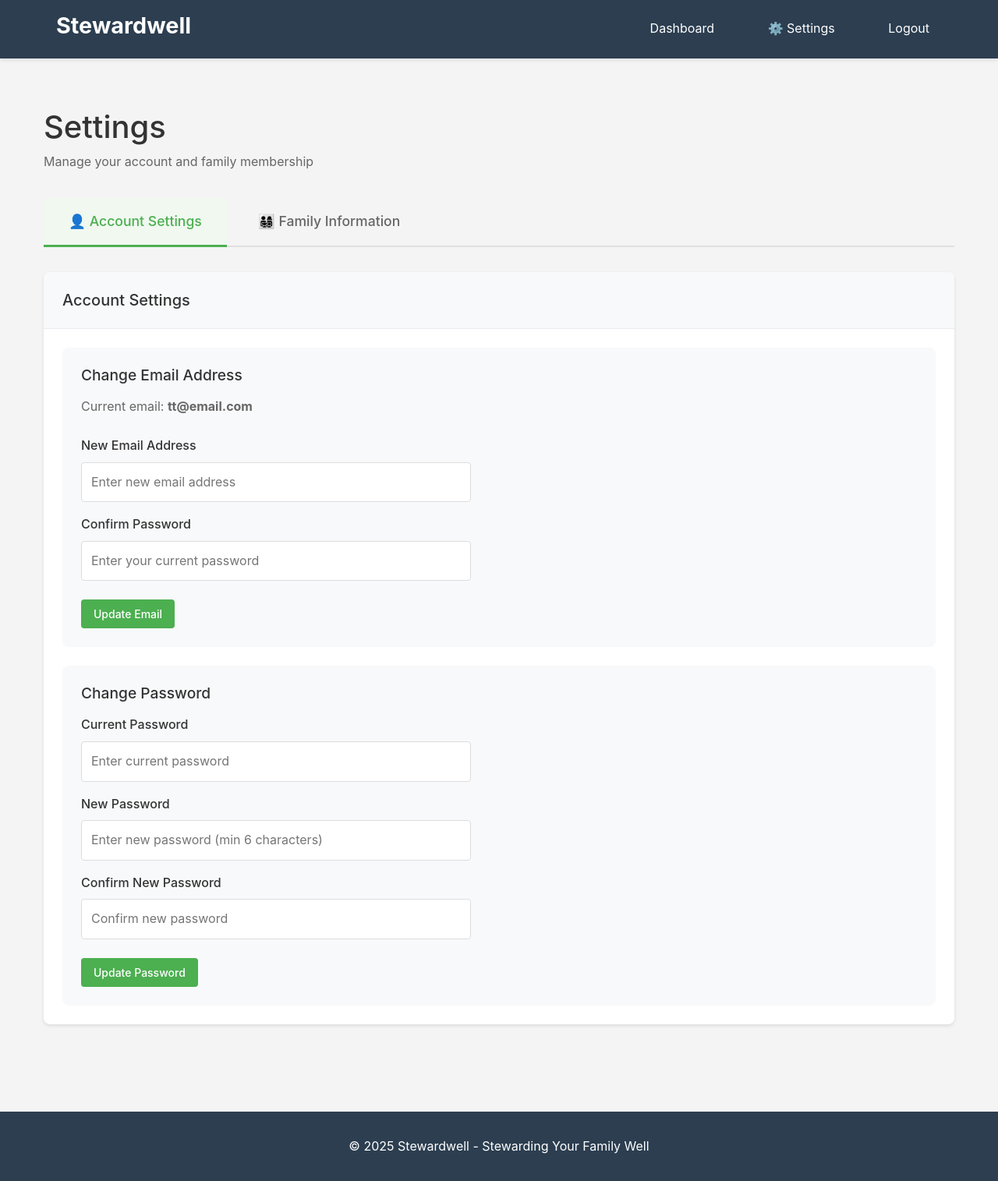
After one commit to tylerthibault/stewardwell_two, a Flask app: page /parent/family-settings in a window 1280 px wide. The commit adds this page. Shown: the whole page at 78% size. Run offline with Flask 3, Linux system fonts and the light colour scheme; the visitor is signed in with stand-in values (Sample User, id 1); some libraries are stand-ins or nearby versions.

Commit message:
added settings

```diff
--- a/src/controllers/parent_controller.py
+++ b/src/controllers/parent_controller.py
@@ -585,3 +585,239 @@ def cancel_purchase(purchase_id):
         flash('Failed to cancel purchase. Please try again.', 'error')
 
     return redirect(url_for('parent.dashboard'))
+
+
+@parent_bp.route('/family-settings')
+@login_required
+def family_settings():
+    parent_id = session.get('parent_id')
+    family_id = session.get('family_id')
+
+    parent = Parent.query.get(parent_id)
+    family = Family.query.get(family_id)
+
+    if not parent or not family:
+        flash('Session expired. Please login again.', 'error')
+        return redirect(url_for('auth.login'))
+
+    # Get all parents in the family
+    family_parents = Parent.query.filter_by(family_id=family_id).all()
+
+    return render_template('private/parents/family_settings/index.html',
+                         parent=parent,
+                         family=family,
+                         family_parents=family_parents)
+
+
+@parent_bp.route('/leave-family', methods=['POST'])
+@login_required
+def leave_family():
+    parent_id = session.get('parent_id')
+    family_id = session.get('family_id')
+
+    parent = Parent.query.get(parent_id)
+    family = Family.query.get(family_id)
+
+    if not parent or not family:
+        flash('Session expired. Please login again.', 'error')
+        return redirect(url_for('auth.login'))
+
+    # Check if this is the only parent
+    family_parents = Parent.query.filter_by(family_id=family_id).all()
+
+    if len(family_parents) == 1:
+        # Last parent - delete the entire family and all related data
+        flash('You are the last parent. Leaving will delete the entire family and all data.', 'warning')
+
+        # The cascade delete will handle kids, chores, assignments, store items, purchases
+        db.session.delete(family)
+        db.session.delete(parent)
+
+        try:
+            db.session.commit()
+            session.clear()
+            flash('Family deleted. You can create a new family or join an existing one.', 'info')
+            return redirect(url_for('auth.register'))
+        except Exception as e:
+            db.session.rollback()
+            flash('Failed to leave family. Please try again.', 'error')
+            return redirect(url_for('parent.family_settings'))
+    else:
+        # Multiple parents - just remove this parent
+        # If this parent is the head, transfer head status to another parent
+        if parent.is_head:
+            other_parent = next((p for p in family_parents if p.id != parent_id), None)
+            if other_parent:
+                other_parent.is_head = True
+
+        db.session.delete(parent)
+
+        try:
+            db.session.commit()
+            session.clear()
+            flash('You have left the family. You can create a new family or join a different one.', 'info')
+            return redirect(url_for('auth.register'))
+        except Exception as e:
+            db.session.rollback()
+            flash('Failed to leave family. Please try again.', 'error')
+            return redirect(url_for('parent.family_settings'))
+
+
+@parent_bp.route('/join-new-family', methods=['POST'])
+@login_required
+def join_new_family():
+    parent_id = session.get('parent_id')
+    family_code = request.form.get('family_code', '').strip().upper()
+
+    if not family_code:
+        flash('Family code is required.', 'error')
+        return redirect(url_for('parent.family_settings'))
+
+    parent = Parent.query.get(parent_id)
+    current_family_id = parent.family_id
+
+    # Find the new family
+    new_family = Family.query.filter_by(family_code=family_code).first()
+
+    if not new_family:
+        flash('Invalid family code. Please check and try again.', 'error')
+        return redirect(url_for('parent.family_settings'))
+
+    if new_family.id == current_family_id:
+        flash('You are already in this family.', 'error')
+        return redirect(url_for('parent.family_settings'))
+
+    # Check if this is the only parent in current family
+    current_family_parents = Parent.query.filter_by(family_id=current_family_id).all()
+
+    if len(current_family_parents) == 1:
+        # Last parent - need to delete the old family
+        old_family = Family.query.get(current_family_id)
+
+        # Transfer parent to new family
+        parent.family_id = new_family.id
+        parent.is_head = False  # Not head of the new family
+
+        # Delete old family (cascade will handle related data)
+        db.session.delete(old_family)
+    else:
+        # Multiple parents in old family
+        # If this parent was head, transfer head status
+        if parent.is_head:
+            other_parent = next((p for p in current_family_parents if p.id != parent_id), None)
+            if other_parent:
+                other_parent.is_head = True
+
+        # Transfer parent to new family
+        parent.family_id = new_family.id
+        parent.is_head = False  # Not head of the new family
+
+    try:
+        db.session.commit()
+
+        # Update session
+        session['family_id'] = new_family.id
+
+        flash(f'Successfully joined the {new_family.name} family!', 'success')
+        return redirect(url_for('parent.dashboard'))
+    except Exception as e:
+        db.session.rollback()
+        flash('Failed to join new family. Please try again.', 'error')
+        return redirect(url_for('parent.family_settings'))
+
+
+@parent_bp.route('/change-email', methods=['POST'])
+@login_required
+def change_email():
+    parent_id = session.get('parent_id')
+    new_email = request.form.get('new_email', '').strip()
+    confirm_password = request.form.get('confirm_password', '').strip()
+
+    if not new_email or not confirm_password:
+        flash('Email and password are required.', 'error')
+        return redirect(url_for('parent.family_settings'))
+
+    parent = Parent.query.get(parent_id)
+
+    if not parent:
+        flash('Session expired. Please login again.', 'error')
+        return redirect(url_for('auth.login'))
+
+    # Verify current password
+    if not parent.check_password(confirm_password):
+        flash('Incorrect password.', 'error')
+        return redirect(url_for('parent.family_settings'))
+
+    # Check if new email is already in use
+    existing_parent = Parent.query.filter_by(email=new_email).first()
+    if existing_parent and existing_parent.id != parent_id:
+        flash('Email address already in use.', 'error')
+        return redirect(url_for('parent.family_settings'))
+
+    # Check if email is the same
+    if parent.email == new_email:
+        flash('New email is the same as current email.', 'info')
+        return redirect(url_for('parent.family_settings'))
+
+    # Update email
+    parent.email = new_email
+
+    try:
+        db.session.commit()
+        flash('Email address updated successfully!', 'success')
+    except Exception as e:
+        db.session.rollback()
+        flash('Failed to update email. Please try again.', 'error')
+
+    return redirect(url_for('parent.family_settings'))
+
+
+@parent_bp.route('/change-password', methods=['POST'])
+@login_required
+def change_password():
+    parent_id = session.get('parent_id')
+    current_password = request.form.get('current_password', '').strip()
+    new_password = request.form.get('new_password', '').strip()
+    confirm_new_password = request.form.get('confirm_new_password', '').strip()
+
+    if not current_password or not new_password or not confirm_new_password:
+        flash('All password fields are required.', 'error')
+        return redirect(url_for('parent.family_settings'))
+
+    parent = Parent.query.get(parent_id)
+
+    if not parent:
+        flash('Session expired. Please login again.', 'error')
+        return redirect(url_for('auth.login'))
+
+    # Verify current password
+    if not parent.check_password(current_password):
+        flash('Current password is incorrect.', 'error')
+        return redirect(url_for('parent.family_settings'))
+
+    # Check password length
+    if len(new_password) < 6:
+        flash('New password must be at least 6 characters.', 'error')
+        return redirect(url_for('parent.family_settings'))
+
+    # Check passwords match
+    if new_password != confirm_new_password:
+        flash('New passwords do not match.', 'error')
+        return redirect(url_for('parent.family_settings'))
+
+    # Check if new password is same as current
+    if parent.check_password(new_password):
+        flash('New password cannot be the same as current password.', 'info')
+        return redirect(url_for('parent.family_settings'))
+
+    # Update password
+    parent.set_password(new_password)
+
+    try:
+        db.session.commit()
+        flash('Password updated successfully!', 'success')
+    except Exception as e:
+        db.session.rollback()
+        flash('Failed to update password. Please try again.', 'error')
+
+    return redirect(url_for('parent.family_settings'))
--- a/src/static/css/parent.css
+++ b/src/static/css/parent.css
@@ -415,6 +415,140 @@
     letter-spacing: 0.1em;
 }
 
+/* Family Settings Page */
+.settings-tabs {
+    display: flex;
+    gap: 0.5rem;
+    margin-bottom: 2rem;
+    border-bottom: 2px solid #e0e0e0;
+}
+
+.settings-tab {
+    padding: 1rem 2rem;
+    background: none;
+    border: none;
+    border-bottom: 3px solid transparent;
+    cursor: pointer;
+    font-size: 1.1rem;
+    font-weight: 500;
+    color: #666;
+    transition: all 0.2s;
+    position: relative;
+    bottom: -2px;
+}
+
+.settings-tab:hover {
+    color: #4CAF50;
+    background: #f8f9fa;
+}
+
+.settings-tab.active {
+    color: #4CAF50;
+    border-bottom-color: #4CAF50;
+    background: #f0f8f0;
+}
+
+.tab-content {
+    display: none;
+}
+
+.tab-content.active {
+    display: block;
+}
+
+.family-info-section {
+    display: flex;
+    flex-direction: column;
+    gap: 1rem;
+}
+
+.settings-section {
+    padding: 1.5rem;
+    background: #f8f9fa;
+    border-radius: 8px;
+    margin-bottom: 1.5rem;
+}
+
+.settings-section:last-child {
+    margin-bottom: 0;
+}
+
+.settings-section h4 {
+    margin: 0 0 1rem 0;
+    color: #333;
+    font-size: 1.2rem;
+}
+
+.settings-section form {
+    max-width: 500px;
+}
+
+.settings-section .form-group {
+    margin-bottom: 1rem;
+}
+
+.settings-section .btn {
+    margin-top: 0.5rem;
+}
+
+.info-row {
+    display: flex;
+    align-items: center;
+    gap: 1rem;
+    padding: 0.75rem;
+    background: #f8f9fa;
+    border-radius: 6px;
+}
+
+.info-row strong {
+    min-width: 150px;
+    color: #555;
+}
+
+.info-row .family-code {
+    font-size: 1.25rem;
+}
+
+.family-members-list {
+    margin-top: 1.5rem;
+    padding-top: 1.5rem;
+    border-top: 1px solid #e0e0e0;
+}
+
+.family-members-list h4 {
+    margin-bottom: 1rem;
+    color: #333;
+}
+
+.family-members-list ul {
+    list-style: none;
+    padding: 0;
+    margin: 0;
+}
+
+.family-members-list li {
+    padding: 0.75rem;
+    background: #f8f9fa;
+    border-radius: 6px;
+    margin-bottom: 0.5rem;
+    display: flex;
+    align-items: center;
+    gap: 0.75rem;
+}
+
+.section-description {
+    margin-bottom: 1.5rem;
+    color: #666;
+    line-height: 1.6;
+}
+
+.warning-text {
+    display: block;
+    margin-top: 0.75rem;
+    color: #e74c3c;
+    font-weight: 600;
+}
+
 /* Chores Page */
 .page-actions {
     margin-bottom: 2rem;
@@ -779,6 +913,28 @@
         width: 100%;
     }
 
+    /* Settings Tabs */
+    .settings-tabs {
+        flex-direction: column;
+        gap: 0;
+    }
+
+    .settings-tab {
+        padding: 0.875rem 1rem;
+        font-size: 1rem;
+        border-bottom: 1px solid #e0e0e0;
+        border-right: 3px solid transparent;
+    }
+
+    .settings-tab.active {
+        border-bottom: 1px solid #e0e0e0;
+        border-right-color: #4CAF50;
+    }
+
+    .settings-section form {
+        max-width: 100%;
+    }
+
     /* Kids List */
     .kids-list {
         grid-template-columns: 1fr;
--- a/src/templates/bases/private.html
+++ b/src/templates/bases/private.html
@@ -20,6 +20,7 @@
             <div class="nav-links">
                 {% block nav %}
                 <a href="{{ url_for('parent.dashboard') }}">Dashboard</a>
+                <a href="{{ url_for('parent.family_settings') }}">⚙️ Settings</a>
                 <a href="{{ url_for('auth.logout') }}">Logout</a>
                 {% endblock %}
             </div>
--- /dev/null
+++ b/src/templates/private/parents/family_settings/index.html
@@ -0,0 +1,249 @@
+{% extends "bases/private.html" %}
+
+{% block title %}Family Settings - Stewardwell{% endblock %}
+
+{% block extra_css %}
+<link rel="stylesheet" href="{{ url_for('static', filename='css/parent.css') }}">
+{% endblock %}
+
+{% block content %}
+<div class="dashboard-container">
+    <div class="dashboard-header">
+        <h1>Settings</h1>
+        <p>Manage your account and family membership</p>
+    </div>
+
+    <!-- Settings Tabs -->
+    <div class="settings-tabs">
+        <button class="settings-tab active" onclick="switchTab('account')">
+            👤 Account Settings
+        </button>
+        <button class="settings-tab" onclick="switchTab('family')">
+            👨‍👩‍👧‍👦 Family Information
+        </button>
+    </div>
+
+    <!-- Account Settings Tab -->
+    <div id="account-tab" class="tab-content active">
+        <div class="dashboard-grid">
+        <!-- Account Settings -->
+        <div class="dashboard-card full-width">
+            <div class="card-header">
+                <h2>Account Settings</h2>
+            </div>
+            <div class="card-body">
+                <div class="settings-section">
+                    <h4>Change Email Address</h4>
+                    <p class="section-description">Current email: <strong>{{ parent.email }}</strong></p>
+                    <form method="POST" action="{{ url_for('parent.change_email') }}">
+                        <div class="form-group">
+                            <label for="new_email">New Email Address</label>
+                            <input
+                                type="email"
+                                id="new_email"
+                                name="new_email"
+                                required
+                                placeholder="Enter new email address"
+                            >
+                        </div>
+                        <div class="form-group">
+                            <label for="confirm_password_email">Confirm Password</label>
+                            <input
+                                type="password"
+                                id="confirm_password_email"
+                                name="confirm_password"
+                                required
+                                placeholder="Enter your current password"
+                            >
+                        </div>
+                        <button type="submit" class="btn btn-primary">Update Email</button>
+                    </form>
+                </div>
+
+                <div class="settings-section">
+                    <h4>Change Password</h4>
+                    <form method="POST" action="{{ url_for('parent.change_password') }}">
+                        <div class="form-group">
+                            <label for="current_password">Current Password</label>
+                            <input
+                                type="password"
+                                id="current_password"
+                                name="current_password"
+                                required
+                                placeholder="Enter current password"
+                            >
+                        </div>
+                        <div class="form-group">
+                            <label for="new_password">New Password</label>
+                            <input
+                                type="password"
+                                id="new_password"
+                                name="new_password"
+                                required
+                                minlength="6"
+                                placeholder="Enter new password (min 6 characters)"
+                            >
+                        </div>
+                        <div class="form-group">
+                            <label for="confirm_new_password">Confirm New Password</label>
+                            <input
+                                type="password"
+                                id="confirm_new_password"
+                                name="confirm_new_password"
+                                required
+                                minlength="6"
+                                placeholder="Confirm new password"
+                            >
+                        </div>
+                        <button type="submit" class="btn btn-primary">Update Password</button>
+                    </form>
+                </div>
+            </div>
+        </div>
+    </div>
+    </div>
+
+    <!-- Family Information Tab -->
+    <div id="family-tab" class="tab-content">
+        <div class="dashboard-grid">
+        <!-- Current Family Info -->
+        <div class="dashboard-card full-width">
+            <div class="card-header">
+                <h2>Family Information</h2>
+            </div>
+            <div class="card-body">
+                <div class="family-info-section">
+                    <div class="info-row">
+                        <strong>Family Name:</strong>
+                        <span>{{ family.name }}</span>
+                    </div>
+                    <div class="info-row">
+                        <strong>Family Code:</strong>
+                        <span class="family-code">{{ family.family_code }}</span>
+                        <button class="btn btn-small btn-secondary" onclick="copyFamilyCode('{{ family.family_code }}')">📋 Copy</button>
+                    </div>
+                    <div class="info-row">
+                        <strong>Your Role:</strong>
+                        <span>{% if parent.is_head %}Head of Family{% else %}Family Member{% endif %}</span>
+                    </div>
+                    <div class="info-row">
+                        <strong>Parents in Family:</strong>
+                        <span>{{ family_parents|length }}</span>
+                    </div>
+                </div>
+
+                {% if family_parents|length > 1 %}
+                <div class="family-members-list">
+                    <h4>Family Parents:</h4>
+                    <ul>
+                        {% for fp in family_parents %}
+                        <li>
+                            {{ fp.email }}
+                            {% if fp.is_head %}<span class="badge badge-active">Head</span>{% endif %}
+                            {% if fp.id == parent.id %}<span class="badge badge-frequency">You</span>{% endif %}
+                        </li>
+                        {% endfor %}
+                    </ul>
+                </div>
+                {% endif %}
+            </div>
+        </div>
+
+        <!-- Join Different Family -->
+        <div class="dashboard-card full-width">
+            <div class="card-header">
+                <h2>Switch to Different Family</h2>
+            </div>
+            <div class="card-body">
+                <p class="section-description">
+                    Enter a family code to leave your current family and join a different one.
+                    {% if family_parents|length == 1 %}
+                    <strong class="warning-text">Warning: You are the only parent. Switching families will delete your current family and all its data (kids, chores, store items).</strong>
+                    {% else %}
+                    Your current family will continue to exist with the remaining parents.
+                    {% endif %}
+                </p>
+
+                <form method="POST" action="{{ url_for('parent.join_new_family') }}" onsubmit="return confirm('Are you sure you want to switch families? {% if family_parents|length == 1 %}This will DELETE your current family and all data.{% endif %}');">
+                    <div class="form-group">
+                        <label for="family_code">Enter New Family Code</label>
+                        <input
+                            type="text"
+                            id="family_code"
+                            name="family_code"
+                            required
+                            maxlength="6"
+                            placeholder="6-character code"
+                            style="text-transform: uppercase;"
+                        >
+                    </div>
+                    <button type="submit" class="btn btn-primary">Switch Family</button>
+                </form>
+            </div>
+        </div>
+
+        <!-- Leave Family -->
+        <div class="dashboard-card full-width">
+            <div class="card-header">
+                <h2 style="color: #e74c3c;">Danger Zone</h2>
+            </div>
+            <div class="card-body">
+                <p class="section-description">
+                    Leave your current family account.
+                    {% if family_parents|length == 1 %}
+                    <strong class="warning-text">Warning: You are the only parent. Leaving will permanently delete the entire family and all its data (kids, chores, store items, purchases).</strong>
+                    {% else %}
+                    You will be removed from the family, but the family will continue to exist with the remaining parents.
+                    {% endif %}
+                </p>
+
+                <form method="POST" action="{{ url_for('parent.leave_family') }}" onsubmit="return confirm('Are you ABSOLUTELY SURE you want to leave this family? {% if family_parents|length == 1 %}This will PERMANENTLY DELETE all family data!{% endif %} This action cannot be undone.');">
+                    <button type="submit" class="btn btn-danger">Leave Family</button>
+                </form>
+            </div>
+        </div>
+    </div>
+    </div>
+</div>
+
+{% endblock %}
+
+{% block scripts %}
+<script>
+function switchTab(tabName) {
+    // Hide all tab contents
+    document.querySelectorAll('.tab-content').forEach(tab => {
+        tab.classList.remove('active');
+    });
+
+    // Remove active from all tab buttons
+    document.querySelectorAll('.settings-tab').forEach(btn => {
+        btn.classList.remove('active');
+    });
+
+    // Show selected tab
+    document.getElementById(tabName + '-tab').classList.add('active');
+
+    // Set active button
+    event.target.classList.add('active');
+}
+
+function copyFamilyCode(code) {
+    navigator.clipboard.writeText(code).then(function() {
+        alert('Family code copied to clipboard!');
+    }, function() {
+        alert('Failed to copy. Family code: ' + code);
+    });
+}
+
+// Auto-uppercase family code input
+document.addEventListener('DOMContentLoaded', function() {
+    const familyCodeInput = document.getElementById('family_code');
+    if (familyCodeInput) {
+        familyCodeInput.addEventListener('input', function(e) {
+            e.target.value = e.target.value.toUpperCase();
+        });
+    }
+});
+</script>
+{% endblock %}
```
Also changed, not shown: instance/stewardwell.db.
